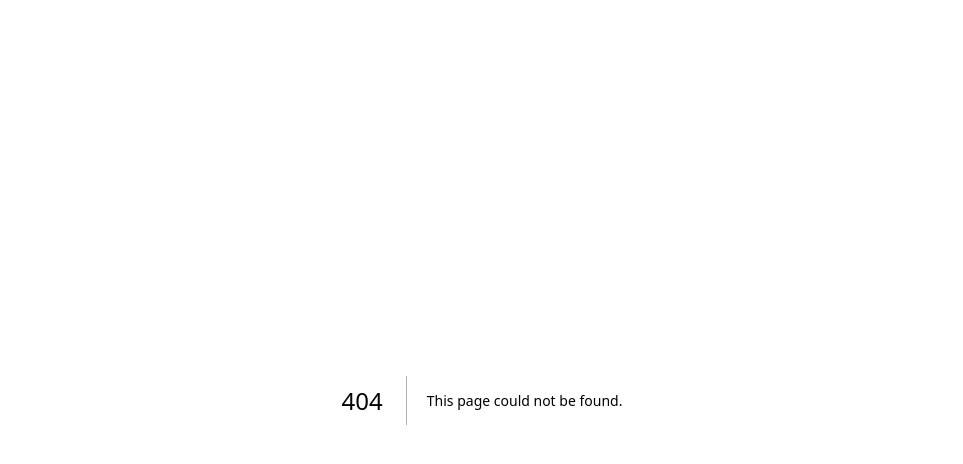
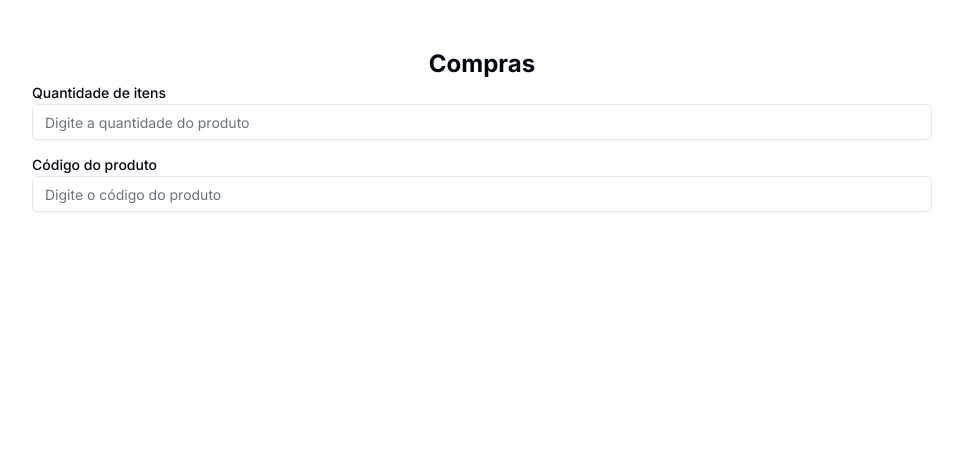
Before and after one commit to josuedantas7/ProjetoComercio, a Next.js app: page /compras in a window 1280 px wide. Before the commit this address had no page. Shown: the top 464 px of the page, without its empty margins (158-1121 px from the left). Built offline with nearby package versions, Linux system fonts and the light colour scheme.

Commit message:
feat: Form Search Item

```diff
--- /dev/null
+++ b/src/app/components/Form/FormSearchItem.tsx
@@ -0,0 +1,105 @@
+'use client'
+import React, { useEffect, useState } from 'react'
+import InputWithLabelNumber from '@/app/components/Input/InputWithLabelNumber'
+import { ProductProps } from '@/app/Interfaces/allInterfaces'
+import { api } from '@/lib/api'
+import { Button } from '@/components/ui/button'
+import InputWithLabel from '../Input/InputWithLabel'
+
+
+
+interface ExtendedProductProps extends ProductProps {
+    qtdVendida: number;
+}
+
+const FormSearchItem = () => {
+
+    const [qtd, setQtd] = useState<number>(1)
+    const [codigo, setCodigo] = useState<string>('')
+    const [listProducts, setListProducts] = useState<ExtendedProductProps[]>([])
+
+    useEffect(() => {
+        if (isNaN(qtd)) {
+            setQtd(1)
+        }
+    }, [qtd,codigo])
+
+
+    async function handleGetItem(e: any){
+        e.preventDefault()
+
+        try {
+            const response = await api.get('/api/product', {
+                params: {
+                    codigoDeBarras: codigo
+                }
+            })
+            setListProducts(listProducts => [...listProducts, {
+                ...response.data,
+                qtdVendida: qtd
+            }])
+            console.log('item buscado com sucesso')
+            console.log(listProducts)
+            setCodigo('')
+        } catch{
+            console.log('Erro ao buscar produto')
+        }
+    }
+
+    async function handleUpdateDataBase(e: any){
+        e.preventDefault()
+        try {
+            for (let product of listProducts) {
+                const response = await api.put('/api/product', {
+                    id: product.id,
+                    qtdVendida: product.qtdVendida
+                })
+                console.log(response)
+            }
+            console.log('Venda finalizada com sucesso')
+            setListProducts([])
+        } catch{
+            console.log('Erro ao finalizar venda')
+        }
+    }
+
+
+    function formatNumber(number : number){
+        return new Intl.NumberFormat('pt-BR', {style: 'currency', currency: 'BRL'}).format(number)
+    }
+
+  return (
+    <>
+        <div className='flex flex-col gap-3'>
+            <form className='flex flex-col gap-3' onSubmit={handleGetItem}>
+                <InputWithLabelNumber onChange={setQtd} label='Quantidade de itens' type='number' placeholder='Digite a quantidade do produto' />
+                <InputWithLabel value={codigo} onChange={setCodigo} label='Código do produto' type='number' placeholder='Digite o código do produto' />
+                <button type='submit' className='hidden'></button>
+            </form>
+            {listProducts.length > 0 && (
+                <div className='flex justify-between font-bold pr-4'>
+                    <p className='w-2/5'>Nome:</p>
+                    <p className='w-1/5 text-center'>Preço:</p>
+                    <p className='w-1/5 text-center'>Quantidade:</p>
+                    <p className='w-1/5 text-end'>Valor total:</p>
+                </div>
+            )}
+            <div className='overflow-y-auto max-h-[500px]'>
+                {listProducts && listProducts.map((product, index) => (
+                    <div className='flex justify-between' key={index}>
+                        <p className='w-2/5'>{product.name}</p>
+                        <p className='w-1/5 text-center'>{formatNumber(product.price)}</p>
+                        <p className='w-1/5 text-center'>{product.qtdVendida}</p>
+                        <p className='w-1/5 text-end'>{formatNumber(product.price * product.qtdVendida)}</p>
+                    </div>
+                ))}
+            </div>
+        </div>
+        {listProducts.length > 0 && (
+            <Button className='w-full' onClick={handleUpdateDataBase}>Finalizar compras</Button>
+        )}
+    </>
+  )
+}
+
+export default FormSearchItem
--- /dev/null
+++ b/src/app/compras/page.tsx
@@ -0,0 +1,16 @@
+import React from 'react'
+import FormSearchItem from '../components/Form/FormSearchItem'
+
+const Compras = () => {
+
+  return (
+    <div>
+        <h1 className="text-2xl text-center font-bold mt-12">Compras</h1>
+        <div className="w-[900px] mx-auto">
+            <FormSearchItem/>
+        </div>
+    </div>
+  )
+}
+
+export default Compras
```
